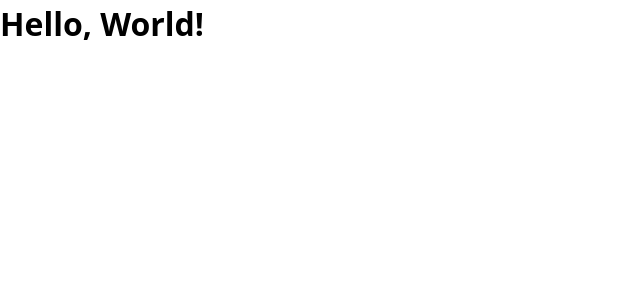
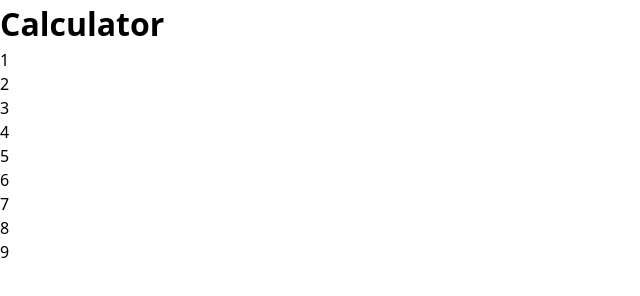
Before and after one commit to LahcenHaouch/odin-calculator, a plain HTML site: page index.html in a window 1280 px wide. Shown: the whole page, without its empty margins (0-640 px from the left). Drawn offline with Linux system fonts and the light colour scheme.

Commit message:
Add container with cells

```diff
--- a/index.html
+++ b/index.html
@@ -1,13 +1,27 @@
 <!DOCTYPE html>
 <html lang="en">
-  <head>
+
+<head>
     <meta charset="UTF-8" />
     <meta http-equiv="X-UA-Compatible" content="IE=edge" />
     <meta name="viewport" content="width=device-width, initial-scale=1.0" />
     <link rel="stylesheet" href="style.css" />
-    <title>Hello World</title>
-  </head>
-  <body>
-    <h1>Hello, World!</h1>
-  </body>
+    <title>Calculator</title>
+</head>
+
+<body>
+    <h1>Calculator</h1>
+    <div id="container">
+        <div class="cell">1</div>
+        <div class="cell">2</div>
+        <div class="cell">3</div>
+        <div class="cell">4</div>
+        <div class="cell">5</div>
+        <div class="cell">6</div>
+        <div class="cell">7</div>
+        <div class="cell">8</div>
+        <div class="cell">9</div>
+    </div>
+</body>
+
 </html>
```
